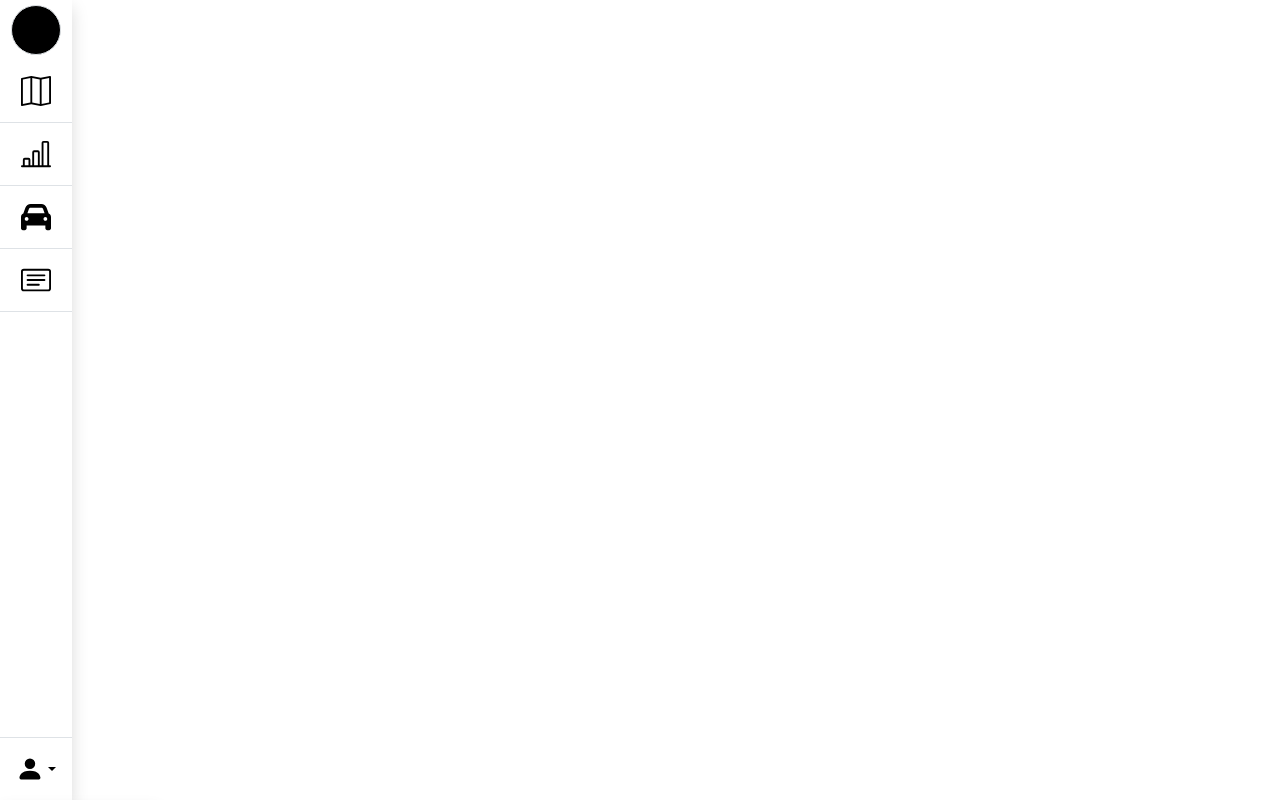
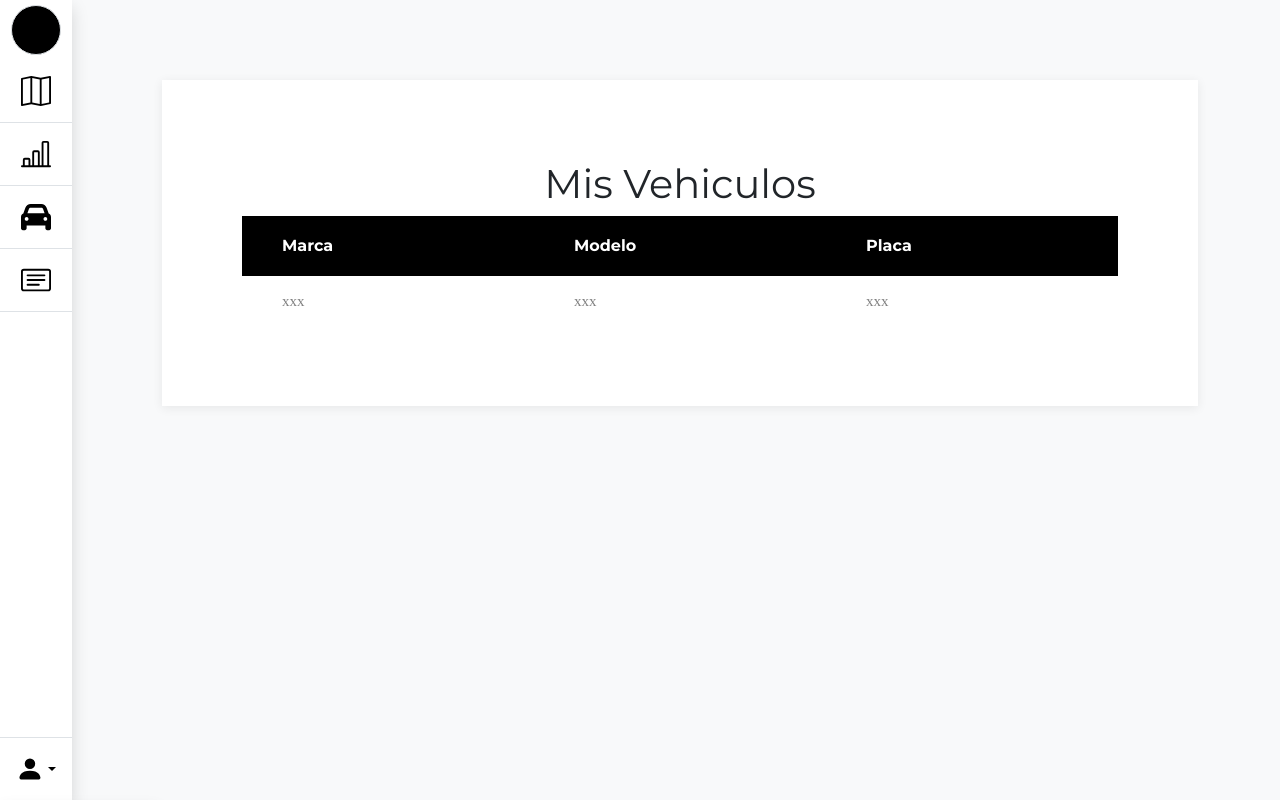
Before and after one commit to DiegoMuneraT/Grid, a React (Create React App) app in the folder frontend/: page /app/mis-vehiculos in a window 1280 px wide. Built offline with nearby package versions, Linux system fonts and the light colour scheme.

Commit message:
Mis vehiculos

```diff
--- a/frontend/src/pages/Own-vehicles.js
+++ b/frontend/src/pages/Own-vehicles.js
@@ -3,10 +3,34 @@ import NavBarApp from "../components/NavBarApp";
 export default function OwnVehicles() {
   return (
     <body>
-      <NavBarApp/>
+      <main className="page service-page" style={{background: '#f9f9f9', width: '100%', height: '100%', overflowX: 'hidden',}}>
+        <NavBarApp/>
 
-      <div style={{width: '100vw', height: '100vh',}}></div>
+        <section className="clean-block clean-blog-list dark" style={{height: "100vh", overflowY: "hidden"}}>
+            <div className="container">
+              <div className="block-content table100" style={{margin: '80px 0 0 80px',}}>
+                <h1 style={{textAlign: "center"}}>Mis Vehiculos</h1>
+                <table>
+                  <thead>
+                    <tr>
+                      <th className="column">Marca</th>
+                      <th className="column">Modelo</th>
+                      <th className="column">Placa</th>
+                    </tr>
+                  </thead>
+                  <tbody>
+                    <tr>
+                      <td className="column">xxx</td>
+                      <td className="column">xxx</td>
+                      <td className="column">xxx</td>
+                      </tr>
+                  </tbody>
+                </table>
+              </div>
+            </div>
+        </section>
 
+      </main>
     </body>
   )
 }
```
Also changed, not shown: frontend/src/pages/Comments.js (+5 -5 lines), frontend/src/App.css.
